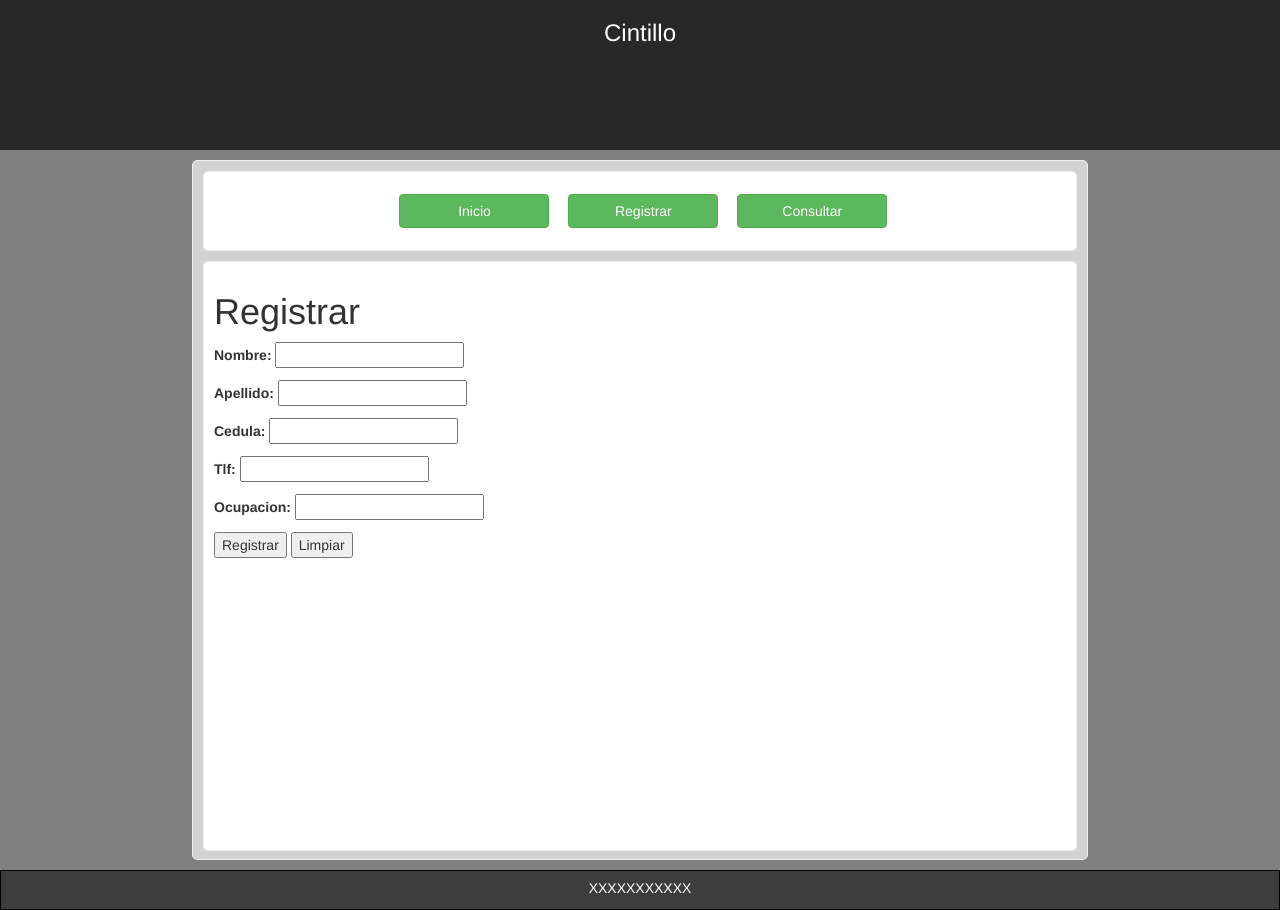
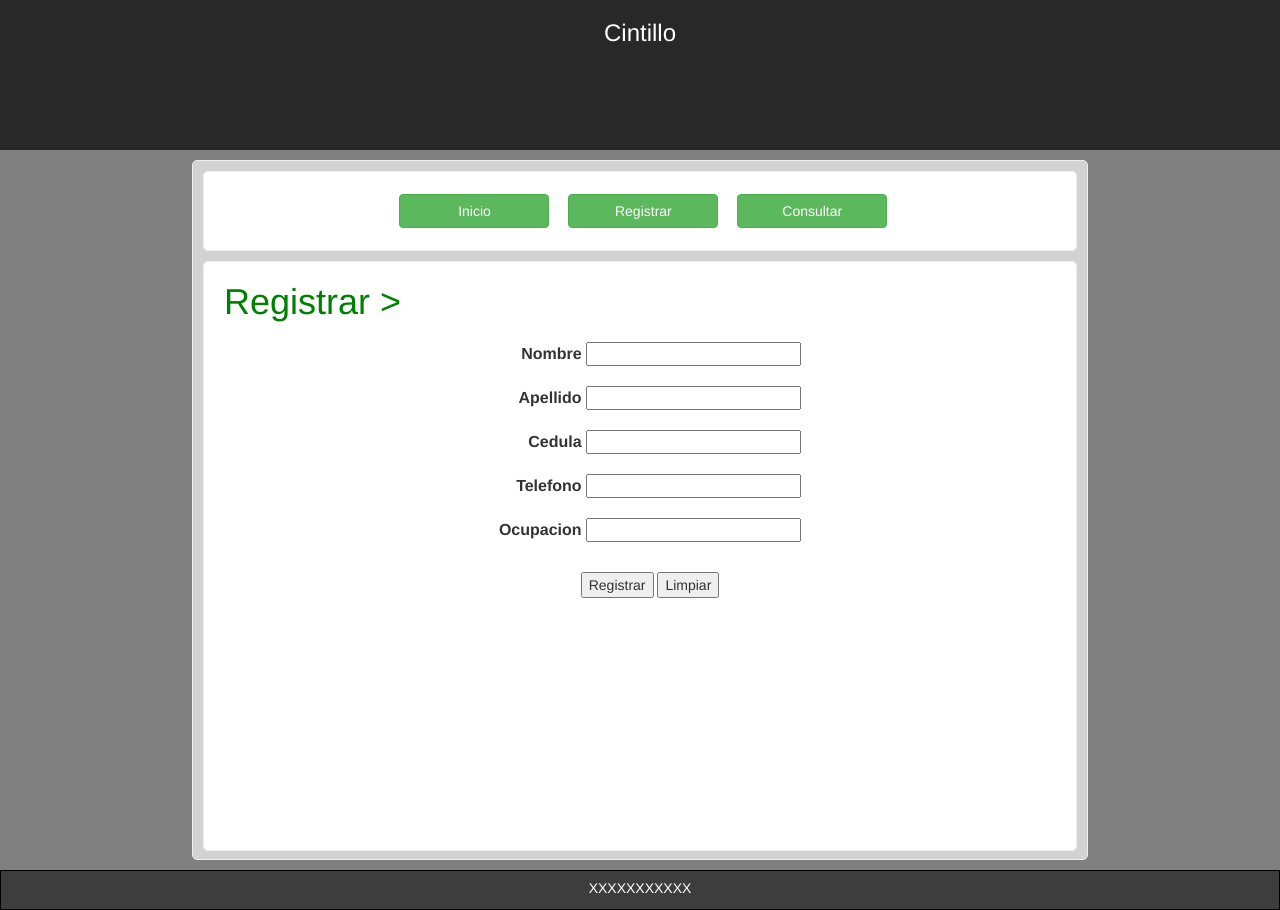
Before and after one commit to Francislley/CrusDjango2017.3, a Django app: page /registrar in a window 1280 px wide. Run offline with Django 3.2, Linux system fonts and the light colour scheme; some libraries are stand-ins or nearby versions.

Commit message:
Editados los estilos y los templates

```diff
--- a/registro/static/css/estilos.css
+++ b/registro/static/css/estilos.css
@@ -62,37 +62,10 @@ body, html {
     margin: auto;
     /*border-top: 1px solid gray;*/
     border:ridge 1px;
-    padding-left: 10;
-    padding-top: 10;
+    padding-left: 20px;
+    padding-top: 0px;
     overflow: auto;
     border-radius: 5px;
-}
-
-#cuerpo2 {
-    background-color: #FAFAFA;
-    height: 200px;
-    width:98%;
-    /*float: left;*/
-    margin-top: 10px;
-    margin: auto;
-    overflow: auto;
-    border:ridge 1px;
-    margin-top: 10px !important;
-    border-radius: 5px;
-    padding: 10;
-}
-
-#cuerpo3 {
-    background-color: #FAFAFA;
-    height: 200px;
-    width:98%;
-    /*float: left;*/
-    margin: auto;
-    margin-top: 10px !important;
-    border:ridge 1px;
-    overflow: auto;
-    border-radius: 5px;
-    padding: 10;
 }
 /*
 #footer {
@@ -144,3 +117,28 @@ body, html {
     /*border: 1px solid red;)*/
     width: 99%;
 }
+
+#formulario {
+    /*border: 1px solid red;*/
+    /*width: 50%;*/
+}
+
+table#tabla_registro {
+    text-align: right;
+}
+
+table#tabla_registro td {
+    padding: 10px !important;
+}
+
+#ruta_title {
+    color: green;
+}
+
+table#tabla_consulta {
+    text-align: right;
+}
+
+table#tabla_consulta td {
+    padding: 10px !important;
+}
--- a/registro/templates/registro/index.html
+++ b/registro/templates/registro/index.html
@@ -7,5 +7,7 @@
 {% endblock %}
 
 {% block cuerpo %}
-<h1>Index</h1>
+<span id="ruta_title">
+	<h1>Index ></h1>
+</span>
 {% endblock %}
--- a/registro/templates/registro/registrar.html
+++ b/registro/templates/registro/registrar.html
@@ -7,10 +7,34 @@
 {% endblock %}
 
 {% block cuerpo %}
-<h1>Registrar</h1>
-<form method="post">{% csrf_token %}
-    {{ form.as_p }}
-    <input type="submit" value="Registrar" />
-    <input type="reset" value="Limpiar" />
-</form>
+<span id="ruta_title">
+	<h1>Registrar ></h1>
+</span>
+<div align="center">
+	<div id="formulario">
+		<form method="post">{% csrf_token %}
+		    <!--{{ form.as_p }}-->
+		    <table id="tabla_registro" border="0px" cellpadding="10px" cellspacing="10px">
+				<tr>
+					<td><b>Nombre</b> {{ form.nombre }}</td>
+				</tr>
+				<tr>
+					<td><b>Apellido</b> {{ form.apellido }}</td>
+				</tr>
+				<tr>
+					<td><b>Cedula</b> {{ form.cedula }}</td>
+				</tr>
+				<tr>
+					<td><b>Telefono</b> {{ form.tlf }}</td>
+				</tr>
+				<tr>
+					<td><b>Ocupacion</b> {{ form.ocupacion }}</td>
+				</tr>
+			</table>
+			<br />
+		    <input type="submit" value="Registrar" />
+		    <input type="reset" value="Limpiar" />
+		</form>
+	</div>
+</div>
 {% endblock %}
```
Also changed, not shown: registro/templates/registro/consultar.html (+6 -2 lines).
